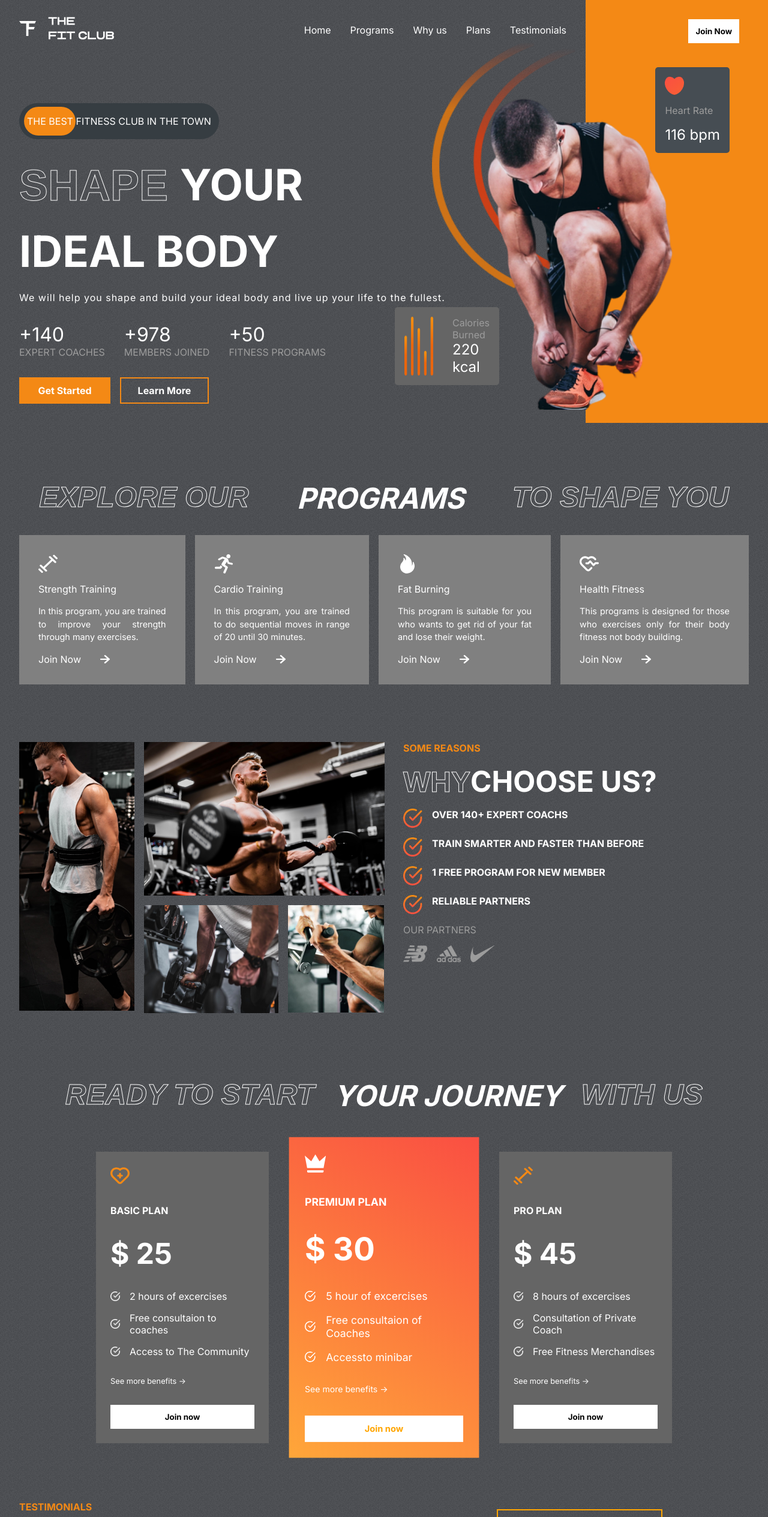
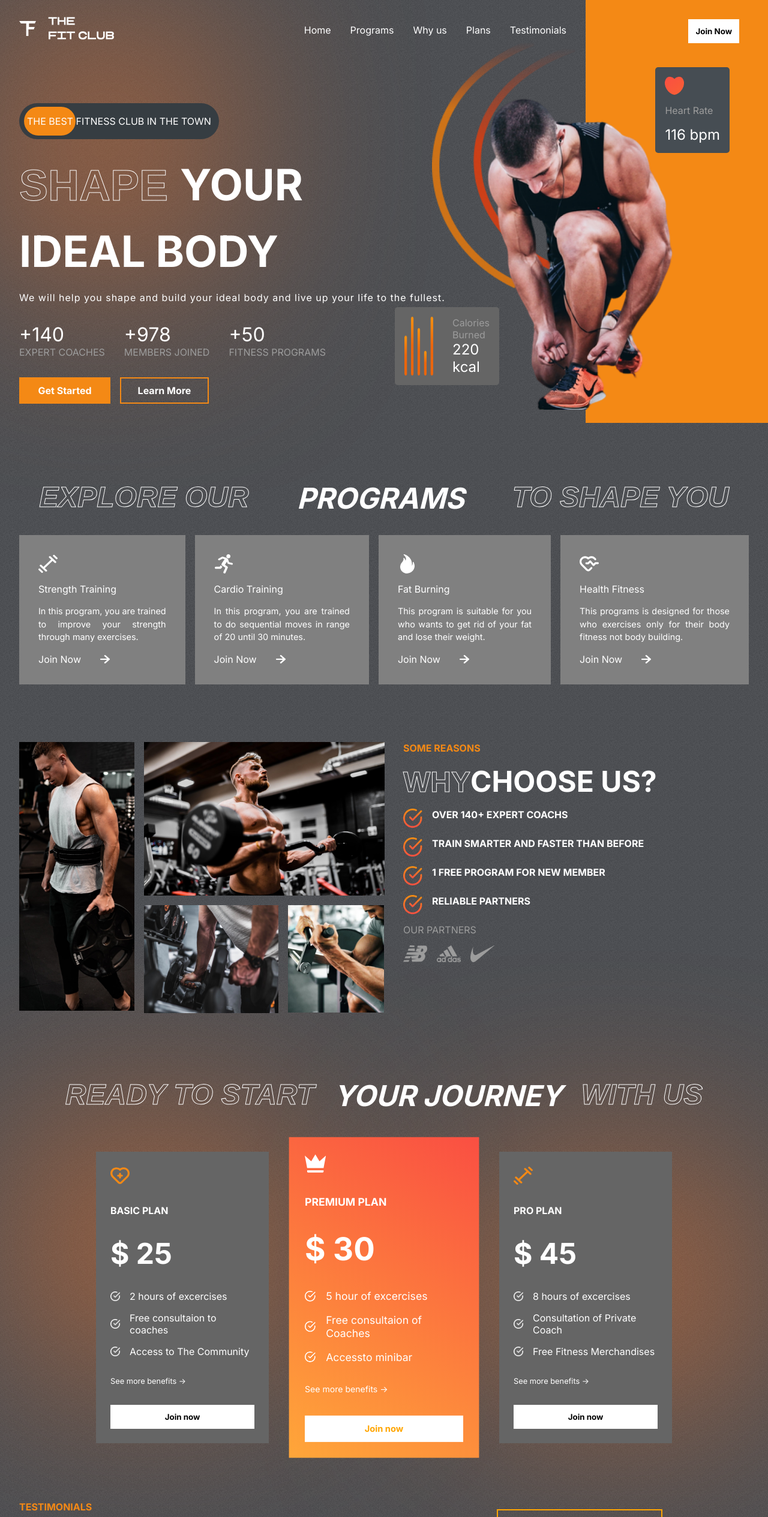
Before and after one commit to AnnaKuliga/react-responsive-gym-app, a React (Create React App) app: page / in a window 1280 px wide. Shown: the top 2529 px of the page at 60% size. Built offline with nearby package versions, Linux system fonts and the light colour scheme.

Commit message:
Added blurs to the background in all sections

```diff
--- a/src/App.css
+++ b/src/App.css
@@ -40,3 +40,10 @@
 .btn:hover {
   cursor: pointer;
 }
+.blur {
+  background: rgba(253, 120, 43, 0.69);
+  position: absolute;
+  border-radius: 50%;
+  filter: blur(150px);
+  z-index: -9;
+}
--- a/src/components/Footer.css
+++ b/src/components/Footer.css
@@ -25,3 +25,19 @@
 .logo-f > img {
   width: 10rem;
 }
+.blur-f-1 {
+  bottom: 0;
+  right: 15%;
+  width: 26rem;
+  height: 12rem;
+  filter: blur(200px);
+  background-color: red;
+}
+.blur-f-2 {
+  bottom: 0;
+  left: 15%;
+  width: 26rem;
+  height: 12rem;
+  filter: blur(200px);
+  background-color: rgb(255, 115, 0);
+}
--- a/src/components/Footer.jsx
+++ b/src/components/Footer.jsx
@@ -19,6 +19,8 @@
           <img src={Logo} alt="" />
         </div>
       </div>
+      <div className="blur blur-f-1"></div>
+      <div className="blur blur-f-2"></div>
     </div>
   );
 };
--- a/src/components/Hero.css
+++ b/src/components/Hero.css
@@ -159,3 +159,8 @@
   color: white;
   font-size: 1.5rem;
 }
+.hero-blur {
+  width: 22rem;
+  height: 30rem;
+  left: 0;
+}
--- a/src/components/Hero.jsx
+++ b/src/components/Hero.jsx
@@ -9,6 +9,7 @@
 const Hero = () => {
   return (
     <div className="hero">
+      <div className="blur hero-blur"></div>
       <div className="left-h">
         <Header />
         {/*the best ad */}
--- a/src/components/Plans.css
+++ b/src/components/Plans.css
@@ -60,3 +60,15 @@
 .plans > :nth-child(2) > button {
   color: orange;
 }
+.plans-blur-1 {
+  width: 32rem;
+  height: 23rem;
+  top: 6rem;
+  left: 0rem;
+}
+.plans-blur-2 {
+  width: 32rem;
+  height: 23rem;
+  top: 10rem;
+  right: 0rem;
+}
--- a/src/components/Plans.jsx
+++ b/src/components/Plans.jsx
@@ -6,6 +6,8 @@
   return (
     <div className="Plans">
       <div className="plans-container">
+        <div className="blur plans-blur-1"></div>
+        <div className="blur plans-blur-2"></div>
         <div className="programs-header" style={{ gap: "2rem" }}>
           <span className="stroke-text">READY TO START</span>
           <span>YOUR JOURNEY</span>
```
